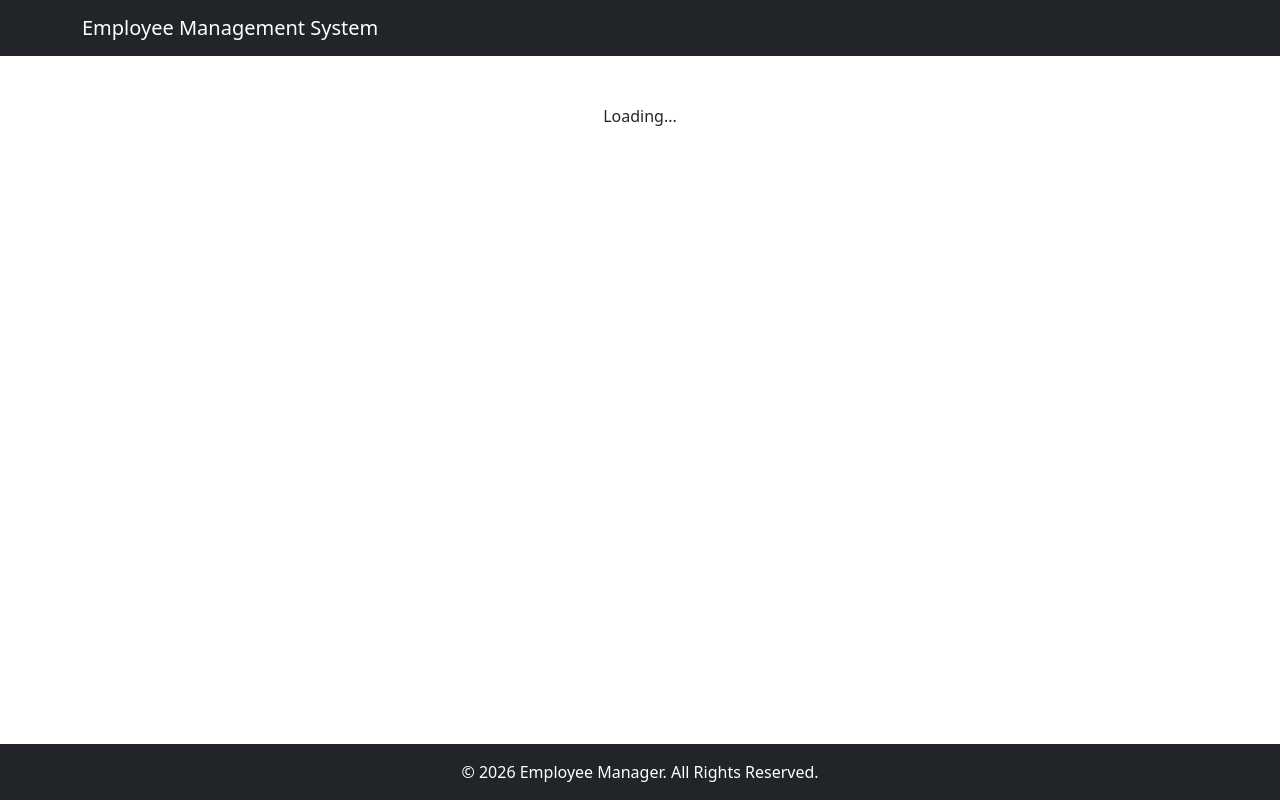
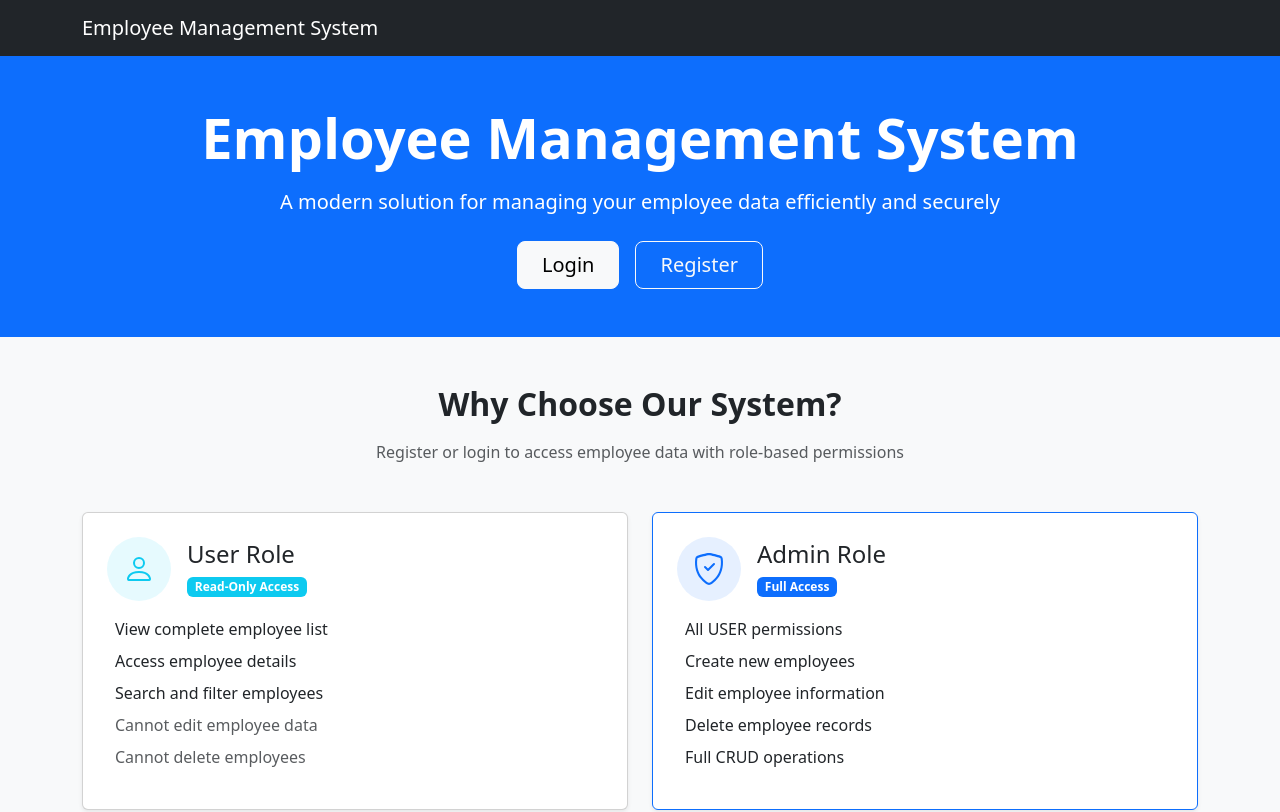
Before and after one commit to Black21396/Employee-management-system, a Next.js app in the folder frontend/: page / in a window 1280 px wide. Before the commit this address had no page. Shown: the top 812 px of the page. Built offline with nearby package versions, Linux system fonts and the light colour scheme.

Commit message:
Frontend: Create a home page content

```diff
--- a/frontend/app/page.tsx
+++ b/frontend/app/page.tsx
@@ -1,9 +1,166 @@
-import EmployeeListPage from "./employees/page";
+"use client";
+import Link from "next/link";
+import { useRouter } from "next/navigation";
+import { useAuth } from "./context/AuthContext";
+import { useEffect } from "react";
 
 export default function Home() {
+  const router = useRouter();
+  const { isAuthenticated } = useAuth();
+
+  // Redirect to employees if already logged in
+  useEffect(() => {
+    if (isAuthenticated) {
+      router.push("/employees");
+    }
+  }, [isAuthenticated, router]);
+
   return (
-    <>
-      <EmployeeListPage />
-    </>
+    <div className="min-vh-100 bg-light">
+      {/* Hero Section */}
+      <div className="bg-primary text-white py-5">
+        <div className="container text-center">
+          <h1 className="display-4 fw-bold mb-3">Employee Management System</h1>
+          <p className="lead mb-4">
+            A modern solution for managing your employee data efficiently and
+            securely
+          </p>
+          <div className="d-flex gap-3 justify-content-center">
+            <Link href="/login" className="btn btn-light btn-lg px-4">
+              Login
+            </Link>
+            <Link
+              href="/register"
+              className="btn btn-outline-light btn-lg px-4"
+            >
+              Register
+            </Link>
+          </div>
+        </div>
+      </div>
+
+      {/* Features Section */}
+      <div className="container py-5">
+        <div className="text-center mb-5">
+          <h2 className="fw-bold mb-3">Why Choose Our System?</h2>
+          <p className="text-muted">
+            Register or login to access employee data with role-based
+            permissions
+          </p>
+        </div>
+
+        <div className="row g-4">
+          {/* User Role Card */}
+          <div className="col-md-6">
+            <div className="card h-100 shadow-sm">
+              <div className="card-body p-4">
+                <div className="d-flex align-items-center mb-3">
+                  <div className="bg-info bg-opacity-10 p-3 rounded-circle me-3">
+                    <svg
+                      xmlns="http://www.w3.org/2000/svg"
+                      width="32"
+                      height="32"
+                      fill="currentColor"
+                      className="bi bi-person text-info"
+                      viewBox="0 0 16 16"
+                    >
+                      <path d="M8 8a3 3 0 1 0 0-6 3 3 0 0 0 0 6m2-3a2 2 0 1 1-4 0 2 2 0 0 1 4 0m4 8c0 1-1 1-1 1H3s-1 0-1-1 1-4 6-4 6 3 6 4m-1-.004c-.001-.246-.154-.986-.832-1.664C11.516 10.68 10.289 10 8 10s-3.516.68-4.168 1.332c-.678.678-.83 1.418-.832 1.664z" />
+                    </svg>
+                  </div>
+                  <div>
+                    <h4 className="mb-1">User Role</h4>
+                    <span className="badge bg-info">Read-Only Access</span>
+                  </div>
+                </div>
+                <ul className="list-unstyled">
+                  <li className="mb-2">
+                    <i className="bi bi-check-circle-fill text-success me-2"></i>
+                    View complete employee list
+                  </li>
+                  <li className="mb-2">
+                    <i className="bi bi-check-circle-fill text-success me-2"></i>
+                    Access employee details
+                  </li>
+                  <li className="mb-2">
+                    <i className="bi bi-check-circle-fill text-success me-2"></i>
+                    Search and filter employees
+                  </li>
+                  <li className="mb-2 text-muted">
+                    <i className="bi bi-x-circle-fill me-2"></i>
+                    Cannot edit employee data
+                  </li>
+                  <li className="text-muted">
+                    <i className="bi bi-x-circle-fill me-2"></i>
+                    Cannot delete employees
+                  </li>
+                </ul>
+              </div>
+            </div>
+          </div>
+
+          {/* Admin Role Card */}
+          <div className="col-md-6">
+            <div className="card h-100 shadow-sm border-primary">
+              <div className="card-body p-4">
+                <div className="d-flex align-items-center mb-3">
+                  <div className="bg-primary bg-opacity-10 p-3 rounded-circle me-3">
+                    <svg
+                      xmlns="http://www.w3.org/2000/svg"
+                      width="32"
+                      height="32"
+                      fill="currentColor"
+                      className="bi bi-shield-check text-primary"
+                      viewBox="0 0 16 16"
+                    >
+                      <path d="M5.338 1.59a61 61 0 0 0-2.837.856.48.48 0 0 0-.328.39c-.554 4.157.726 7.19 2.253 9.188a10.7 10.7 0 0 0 2.287 2.233c.346.244.652.42.893.533q.18.085.293.118a1 1 0 0 0 .101.025 1 1 0 0 0 .1-.025q.114-.034.294-.118c.24-.113.547-.29.893-.533a10.7 10.7 0 0 0 2.287-2.233c1.527-1.997 2.807-5.031 2.253-9.188a.48.48 0 0 0-.328-.39c-.651-.213-1.75-.56-2.837-.855C9.552 1.29 8.531 1.067 8 1.067c-.53 0-1.552.223-2.662.524zM5.072.56C6.157.265 7.31 0 8 0s1.843.265 2.928.56c1.11.3 2.229.655 2.887.87a1.54 1.54 0 0 1 1.044 1.262c.596 4.477-.787 7.795-2.465 9.99a11.8 11.8 0 0 1-2.517 2.453 7 7 0 0 1-1.048.625c-.28.132-.581.24-.829.24s-.548-.108-.829-.24a7 7 0 0 1-1.048-.625 11.8 11.8 0 0 1-2.517-2.453C1.928 10.487.545 7.169 1.141 2.692A1.54 1.54 0 0 1 2.185 1.43 63 63 0 0 1 5.072.56" />
+                      <path d="M10.854 5.146a.5.5 0 0 1 0 .708l-3 3a.5.5 0 0 1-.708 0l-1.5-1.5a.5.5 0 1 1 .708-.708L7.5 7.793l2.646-2.647a.5.5 0 0 1 .708 0" />
+                    </svg>
+                  </div>
+                  <div>
+                    <h4 className="mb-1">Admin Role</h4>
+                    <span className="badge bg-primary">Full Access</span>
+                  </div>
+                </div>
+                <ul className="list-unstyled">
+                  <li className="mb-2">
+                    <i className="bi bi-check-circle-fill text-success me-2"></i>
+                    All USER permissions
+                  </li>
+                  <li className="mb-2">
+                    <i className="bi bi-check-circle-fill text-success me-2"></i>
+                    Create new employees
+                  </li>
+                  <li className="mb-2">
+                    <i className="bi bi-check-circle-fill text-success me-2"></i>
+                    Edit employee information
+                  </li>
+                  <li className="mb-2">
+                    <i className="bi bi-check-circle-fill text-success me-2"></i>
+                    Delete employee records
+                  </li>
+                  <li>
+                    <i className="bi bi-check-circle-fill text-success me-2"></i>
+                    Full CRUD operations
+                  </li>
+                </ul>
+              </div>
+            </div>
+          </div>
+        </div>
+      </div>
+
+      {/* CTA Section */}
+      <div className="bg-dark text-white py-5">
+        <div className="container text-center">
+          <h3 className="mb-3">Ready to Get Started?</h3>
+          <p className="mb-4">
+            Register now to access the employee management system
+          </p>
+          <Link href="/register" className="btn btn-primary btn-lg px-5">
+            Create Account
+          </Link>
+        </div>
+      </div>
+    </div>
   );
 }
```
